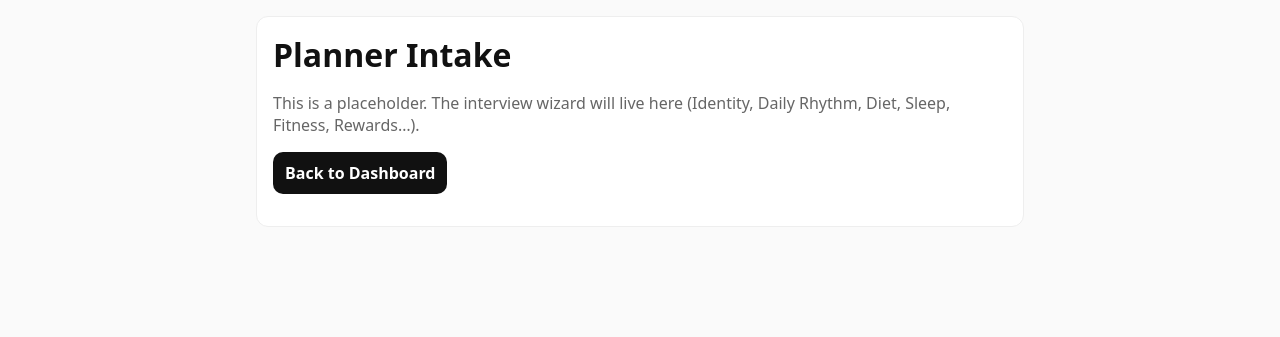
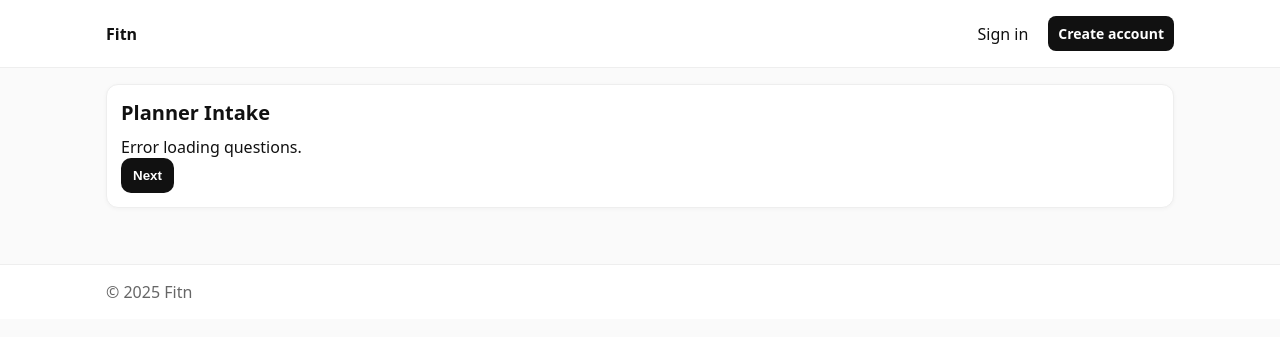
Before and after one commit to ignis-ferret/fitn, a FastAPI app: template app/templates/intake.html in a window 1280 px wide. Shown: the top 337 px of the page. Run offline with FastAPI, Linux system fonts and the light colour scheme; the template is opened without the code that fills it, so the values that code supplies are empty; parts of the project's set-up code (start-up, migrations or seed data) failed here and were passed over.

Commit message:
added intake wizard first version

```diff
--- a/app/main.py
+++ b/app/main.py
@@ -1,21 +1,21 @@
 # app/main.py
 from pathlib import Path  # ✅ add this
+
 from fastapi import FastAPI, Request
-from .routers import health as health_router
 from fastapi.middleware.cors import CORSMiddleware
 from fastapi.staticfiles import StaticFiles
 
 from .config import FRONTEND_ORIGINS
-from .db import users_col
+from .db import intake_col, users_col
 from .deps import get_user_by_id
+from .routers import health as health_router
+from .routers.admin_intake import router as admin_router
+from .routers.auth_routes import router as auth_router
+from .routers.deva import router as deva_router
+from .routers.intake import router as intake_router
+from .routers.pages import router as pages_router
+from .routers.rewards import router as rewards_router
 from .security import parse_session_cookie
-
-from .routers.pages import router as pages_router
-from .routers.auth_routes import router as auth_router
-from .routers.rewards import router as rewards_router
-from .routers.admin_intake import router as admin_router
-from .routers.deva import router as deva_router
-
 
 BASE_DIR = Path(__file__).resolve().parent
 STATIC_DIR = BASE_DIR / "static"
@@ -57,7 +57,6 @@
 async def _ensure_user_index():
     await users_col.create_index("email", unique=True)
 
-from .db import intake_col
 @app.on_event("startup")
 async def _ensure_intake_index():
     await intake_col.create_index("id", unique=True)
@@ -68,3 +67,4 @@
 app.include_router(rewards_router)
 app.include_router(admin_router)
 app.include_router(deva_router)
+app.include_router(intake_router)
--- /dev/null
+++ b/app/static/js/intake.js
@@ -0,0 +1,67 @@
+// app/static/js/intake.js
+// Simple client-side wizard for answering intake questions sequentially.
+let questions = [];
+let index = 0;
+const answers = {};
+
+async function loadQuestions() {
+  try {
+    const res = await fetch('/api/intake/questions');
+    if (!res.ok) throw new Error('Failed to load');
+    const data = await res.json();
+    questions = data.questions || [];
+    if (questions.length === 0) {
+      document.getElementById('question').textContent = 'No questions available.';
+    } else {
+      renderQuestion();
+    }
+  } catch (err) {
+    document.getElementById('question').textContent = 'Error loading questions.';
+  }
+}
+
+function renderQuestion() {
+  const q = questions[index];
+  const container = document.getElementById('question');
+  container.innerHTML = '';
+  const label = document.createElement('p');
+  label.textContent = q.text;
+  container.appendChild(label);
+  let input;
+  if (q.type === 'single-select' && q.options) {
+    input = document.createElement('select');
+    q.options.forEach((o) => {
+      const opt = document.createElement('option');
+      opt.value = o.value || o.text;
+      opt.textContent = o.text;
+      input.appendChild(opt);
+    });
+  } else {
+    input = document.createElement('input');
+    input.type = q.type === 'number' ? 'number' : 'text';
+  }
+  input.id = 'answer';
+  container.appendChild(input);
+}
+
+async function next() {
+  const q = questions[index];
+  const val = document.getElementById('answer').value;
+  answers[q.variable_name] = val;
+  index += 1;
+  if (index < questions.length) {
+    renderQuestion();
+  } else {
+    await fetch('/api/intake/answers', {
+      method: 'POST',
+      headers: { 'Content-Type': 'application/json' },
+      body: JSON.stringify({ answers }),
+    });
+    window.location.href = '/dashboard';
+  }
+}
+
+document.addEventListener('DOMContentLoaded', () => {
+  document.getElementById('nextBtn').addEventListener('click', next);
+  loadQuestions();
+});
--- a/app/templates/intake.html
+++ b/app/templates/intake.html
@@ -1,23 +1,18 @@
-<!doctype html>
-<html lang="en">
-<meta charset="utf-8" />
-<meta name="viewport" content="width=device-width,initial-scale=1" />
-<title>Intake · Fitn</title>
-<style>
-  :root { --bg:#fafafa; --card:#fff; --text:#111; --muted:#666; --line:#eee; --accent:#111; }
-  *{ box-sizing:border-box; }
-  body{ margin:0; font-family:system-ui,-apple-system,Segoe UI,Roboto,Arial; background:var(--bg); color:var(--text); }
-  .wrap{ max-width:800px; margin:0 auto; padding:16px; }
-  .card{ background:var(--card); border:1px solid var(--line); border-radius:12px; padding:16px; }
-  .btn{ display:inline-block; padding:10px 12px; border:none; border-radius:10px; background:#111; color:#fff; font-weight:700; text-decoration:none; }
-</style>
-<body>
-  <div class="wrap">
-    <div class="card">
-      <h1 style="margin:0 0 8px;">Planner Intake</h1>
-      <p style="color:#666">This is a placeholder. The interview wizard will live here (Identity, Daily Rhythm, Diet, Sleep, Fitness, Rewards…).</p>
-      <p><a class="btn" href="/dashboard">Back to Dashboard</a></p>
+{% extends "base.html" %}
+{% block title %}Intake · Fitn{% endblock %}
+
+{% block content %}
+<div class="wrap">
+  <div class="card" id="wizard">
+    <h1>Planner Intake</h1>
+    <div id="question"></div>
+    <div class="controls">
+      <button id="nextBtn" class="btn">Next</button>
     </div>
   </div>
-</body>
-</html>
+</div>
+{% endblock %}
+
+{% block scripts %}
+<script defer src="{{ url_for('static', path='js/intake.js') }}"></script>
+{% endblock %}
```
Also changed, not shown: app/routers/intake.py (added, +45 -0 lines), tests/test_intake.py (added, +8 -0 lines), 1 other file.
